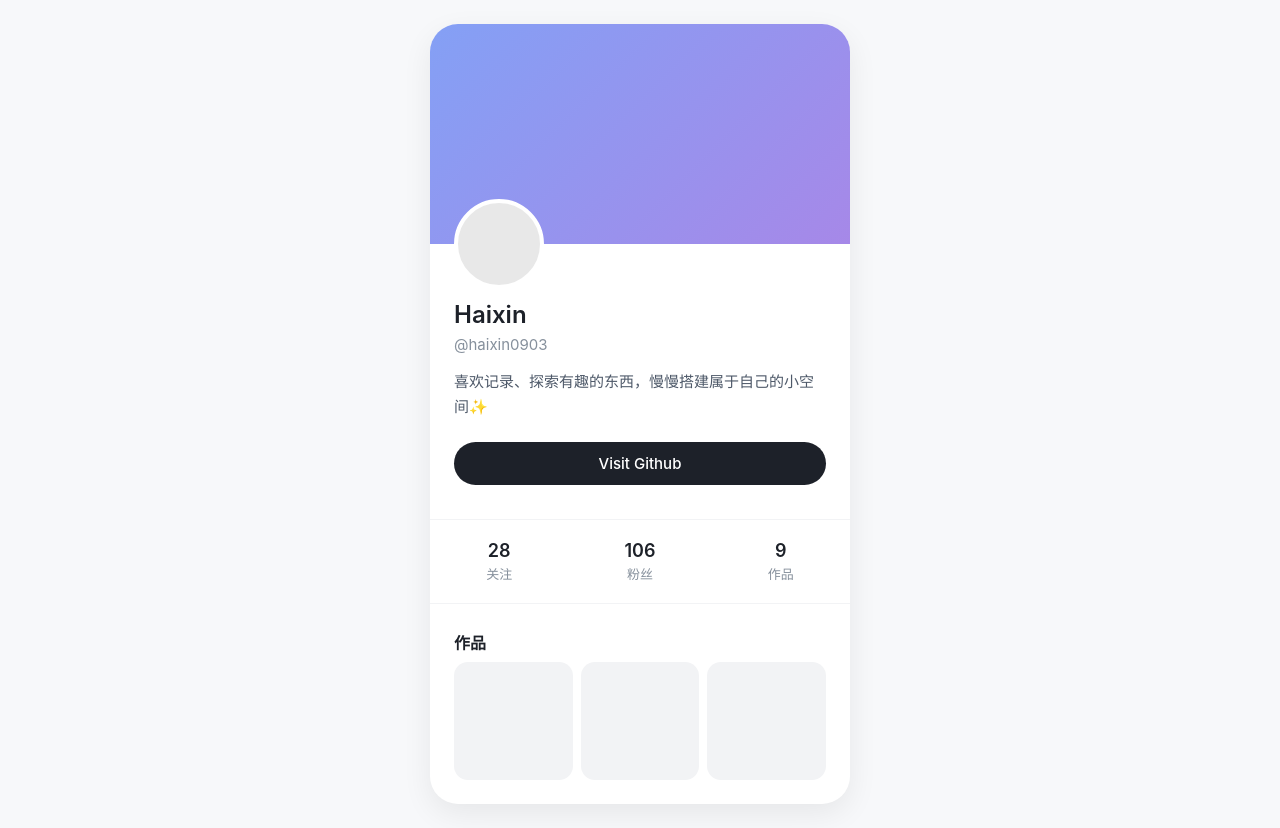
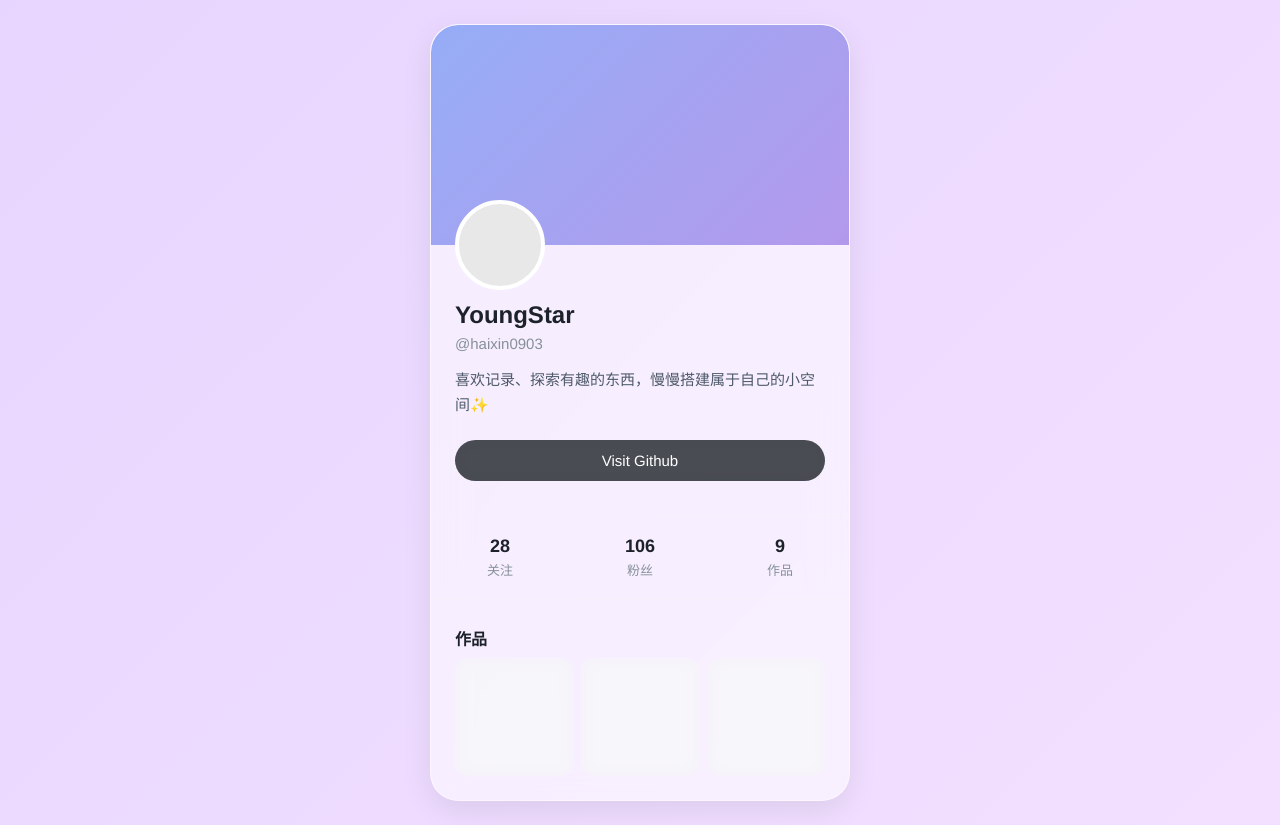
Before and after one commit to Haixin0903/haixin0903.github.io, a plain HTML site: page index.html in a window 1280 px wide. Drawn offline with Linux system fonts and the light colour scheme.

Commit message:
Update index.html

```diff
--- a/index.html
+++ b/index.html
@@ -3,41 +3,59 @@
 <head>
     <meta charset="UTF-8">
     <meta name="viewport" content="width=device-width, initial-scale=1.0">
-    <title>Haixin</title>
+    <title>YoungStar</title>
     <style>
         * {
             margin: 0;
             padding: 0;
             box-sizing: border-box;
-            font-family: -apple-system, BlinkMacSystemFont, "PingFang SC", "Microsoft Yahei", sans-serif;
+            font-family: "Helvetica Neue", Helvetica, Arial, sans-serif;
         }
+
         body {
-            background-color: #f7f8fa;
+            background: linear-gradient(135deg, #d7e1ff, #e6d4ff, #f7e4ff);
+            background-size: 300% 300%;
             padding: 24px 16px;
             min-height: 100vh;
+            animation: bgMove 10s ease infinite;
         }
+
+        @keyframes bgMove {
+            0% { background-position: 0% 50%; }
+            50% { background-position: 100% 50%; }
+            100% { background-position: 0% 50%; }
+        }
+
         .card {
             max-width: 420px;
             margin: 0 auto;
-            background: #ffffff;
+            background: rgba(255, 255, 255, 0.55);
             border-radius: 28px;
             overflow: hidden;
-            box-shadow: 0 10px 30px rgba(0,0,0,0.07);
+            box-shadow: 0 10px 30px rgba(0,0,0,0.08);
+            backdrop-filter: blur(18px);
+            -webkit-backdrop-filter: blur(18px);
+            border: 1px solid rgba(255,255,255,0.4);
             opacity: 0;
             transform: translateY(24px);
             animation: cardIn 0.9s ease forwards;
         }
+
         @keyframes cardIn {
             to {
                 opacity: 1;
                 transform: translateY(0);
             }
         }
+
         .banner {
             height: 220px;
-            background: linear-gradient(135deg, #84a0f5, #a688e8);
+            background: linear-gradient(135deg, rgba(132, 160, 245, 0.85), rgba(166, 136, 232, 0.85));
             position: relative;
+            backdrop-filter: blur(14px);
+            -webkit-backdrop-filter: blur(14px);
         }
+
         .avatar {
             width: 90px;
             height: 90px;
@@ -49,84 +67,103 @@
             background: #e8e8e8;
             object-fit: cover;
         }
+
         .info {
             padding: 56px 24px 24px;
         }
+
         .name {
             font-size: 24px;
             font-weight: 600;
             color: #1d2129;
             margin-bottom: 6px;
         }
+
         .id {
             color: #86909c;
             font-size: 15px;
             margin-bottom: 16px;
         }
+
         .desc {
             font-size: 15px;
             color: #4e5969;
             line-height: 1.65;
             margin-bottom: 22px;
         }
+
         .follow-btn {
             width: 100%;
             padding: 12px;
             border: none;
-            background: #1d2129;
+            background: rgba(29, 33, 41, 0.8);
             color: #fff;
             border-radius: 999px;
             font-size: 15px;
             font-weight: 500;
             transition: 0.25s ease;
+            backdrop-filter: blur(10px);
+            -webkit-backdrop-filter: blur(10px);
         }
+
         .follow-btn:hover {
-            background: #333842;
+            background: rgba(29, 33, 41, 0.92);
             transform: translateY(-2px);
         }
+
         .stat-row {
             display: flex;
             justify-content: space-around;
             padding: 20px 0;
-            border-top: 1px solid #f2f3f5;
-            border-bottom: 1px solid #f2f3f5;
+            border-top: 1px solid rgba(242, 243, 245, 0.4);
+            border-bottom: 1px solid rgba(242, 243, 245, 0.4);
             margin: 10px 0;
         }
+
         .stat-item {
             text-align: center;
         }
+
         .stat-num {
             font-size: 18px;
             font-weight: 600;
             color: #1d2129;
         }
+
         .stat-text {
             font-size: 13px;
             color: #86909c;
             margin-top: 3px;
         }
+
         .works-title {
             padding: 16px 24px 8px;
             font-size: 16px;
             font-weight: 600;
             color: #1d2129;
         }
+
         .grid {
             display: grid;
             grid-template-columns: 1fr 1fr 1fr;
             gap: 8px;
             padding: 0 24px 24px;
         }
+
         .grid-item {
             aspect-ratio: 1;
-            background: #f2f3f5;
+            background: rgba(242, 243, 245, 0.5);
             border-radius: 14px;
             overflow: hidden;
             transition: transform 0.25s ease;
+            backdrop-filter: blur(8px);
+            -webkit-backdrop-filter: blur(8px);
         }
+
         .grid-item:hover {
             transform: scale(1.04);
         }
+
         .grid-item img {
             width: 100%;
             height: 100%;
@@ -136,19 +173,19 @@
 </head>
 <body>
     <div class="card">
-        <!-- 顶部横幅 -->
         <div class="banner">
-            <!-- 之后可以换成头像图片 <img class="avatar" src="avatar.jpg"> -->
             <div class="avatar"></div>
         </div>
+
         <div class="info">
-            <div class="name">Haixin</div>
+            <div class="name">YoungStar</div>
             <div class="id">@haixin0903</div>
             <div class="desc">
                 喜欢记录、探索有趣的东西，慢慢搭建属于自己的小空间✨
             </div>
             <button class="follow-btn">Visit Github</button>
         </div>
+
         <div class="stat-row">
             <div class="stat-item">
                 <div class="stat-num">28</div>
@@ -163,9 +200,10 @@
                 <div class="stat-text">作品</div>
             </div>
         </div>
+
         <div class="works-title">作品</div>
+
         <div class="grid">
-            <!-- 以后上传照片直接填src，这里是作品网格 -->
             <div class="grid-item"></div>
             <div class="grid-item"></div>
             <div class="grid-item"></div>
```
